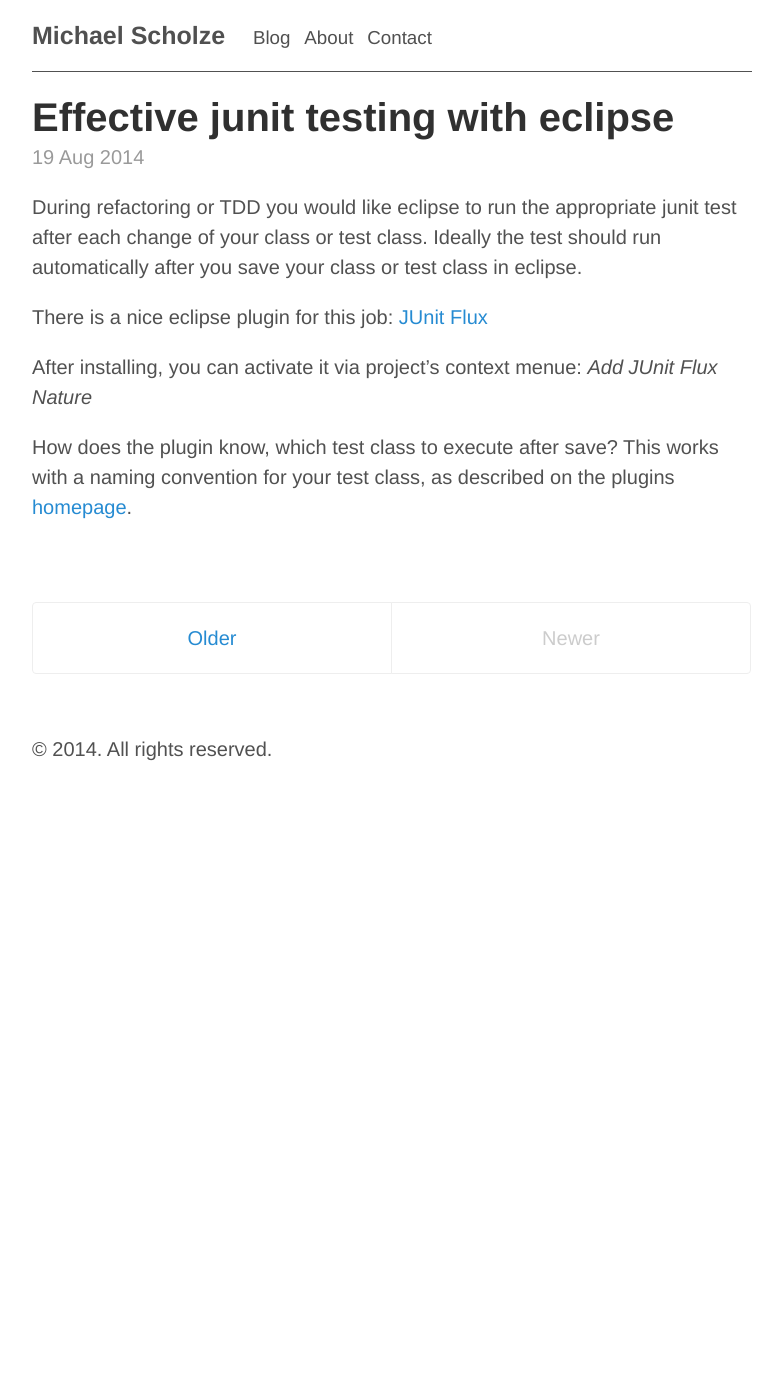
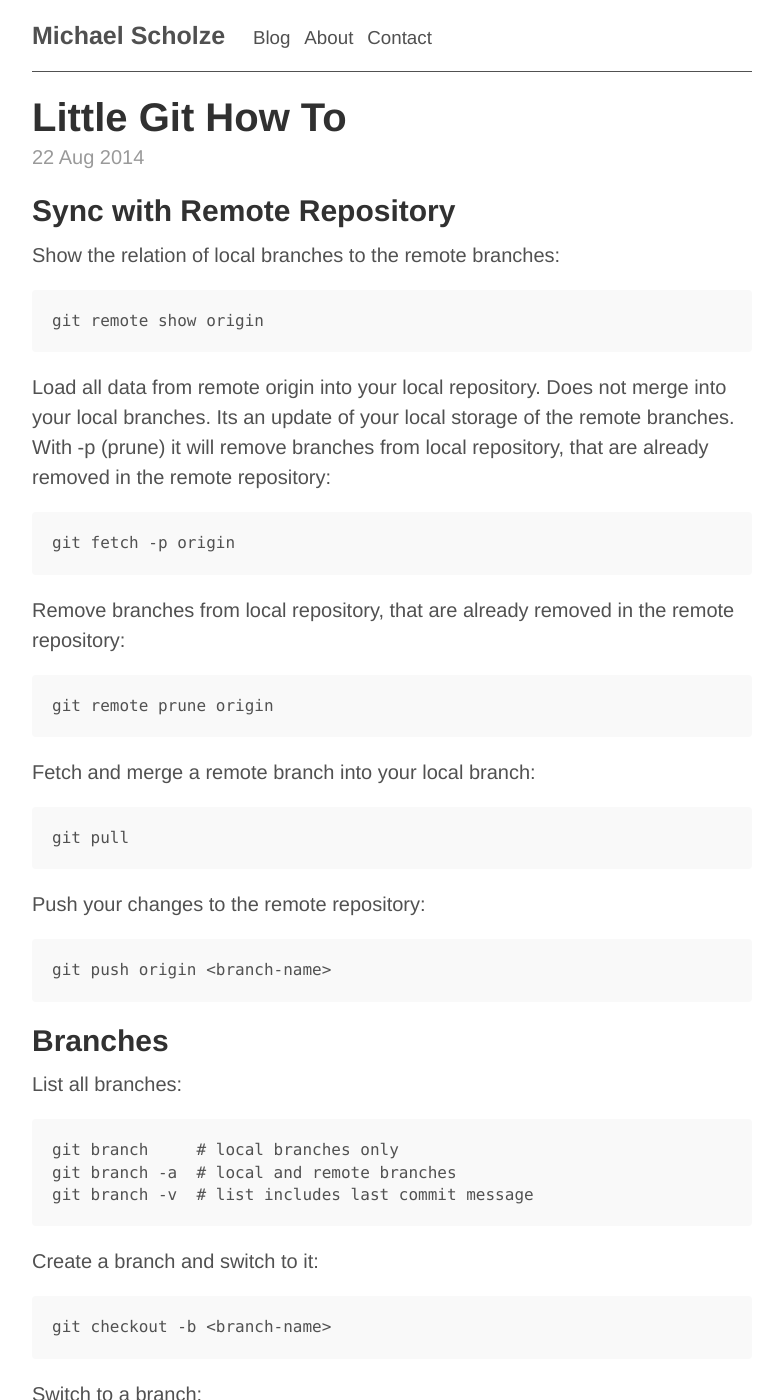
Before and after one commit to migescho/migescho.github.io, a Jekyll site: the page built from index.html, in a window 1280 px wide and 1400 px high. Shown: the whole window, without its empty margins (248-1030 px from the left). Built offline with Jekyll 4.4.1, drawn with Linux system fonts in a browser that asks for light colours; Markdown is read by kramdown in place of the engine named in the settings; the list of posts is cut into pages by our own code; some of the changed text lies outside the part shown.

Commit message:
Changed headlines and add git how to

````diff
--- /dev/null
+++ b/_posts/2014-08-22-little-git-howto.md
@@ -0,0 +1,129 @@
+---
+layout: post
+title: Little Git How To
+---
+
+## Sync with Remote Repository
+Show the relation of local branches to the remote branches:
+
+```
+git remote show origin
+```
+
+Load all data from remote origin into your local repository. Does not merge into your local branches. Its an update of your local storage of the remote branches. With -p (prune) it will remove branches from local repository, that are already removed in the remote repository:
+
+```
+git fetch -p origin
+```
+
+Remove branches from local repository, that are already removed in the remote repository:
+
+```
+git remote prune origin
+```
+
+Fetch and merge a remote branch into your local branch:
+
+```
+git pull
+```
+
+Push your changes to the remote repository:
+
+```
+git push origin <branch-name>
+```
+
+## Branches
+List all branches:
+
+```
+git branch     # local branches only
+git branch -a  # local and remote branches
+git branch -v  # list includes last commit message
+```
+
+Create a branch and switch to it:
+
+```
+git checkout -b <branch-name>
+```
+
+Switch to a branch:
+
+```
+git checkout <branch-name>
+```
+
+Push a branch to the remote repository:
+
+```
+git push origin <branch-name>
+```
+
+Delete a local branch:
+
+```
+git branch -d <branch-name> # remove local merged branch
+git branch -D <branch-name> # delete irrespective of merged status
+git branch -r <branch-name> # delete also local origin branch
+```
+
+Delete a branch in the remote repository:
+
+```
+git push origin :<branch-name>
+```
+
+## Undoing Things
+Unstage a staged file:
+
+```
+git reset HEAD <file>
+```
+
+Discard all changes in a file and replace it with the last commit:
+
+```
+git checkout -- <filename>
+```
+
+## Tags
+List all tags:
+
+```
+git tag
+```
+
+Show most resent annotated tag:
+
+```
+git describe
+```
+
+Show detail info of tag <tagname>:
+
+```
+git show <tagname>
+```
+
+Create new annotated tag:
+
+```
+git tag -a <tagname> -m ’<commit message>’
+```
+
+Push tag to remote origin:
+
+```
+git push origin <tagname>  # only one tag
+git push origin --tags     # all tags
+```
+
+## Local Git Configuration
+
+Change default editor:
+
+```
+git config --global core.editor vim
+```
````
Also changed, not shown: _posts/2014-08-16-ingredients-for-setting-up-a-simple-clean-blog.md (+1 -1 lines), _posts/2014-08-19-effective-junit-testing-with-eclipse.md (+1 -1 lines).
